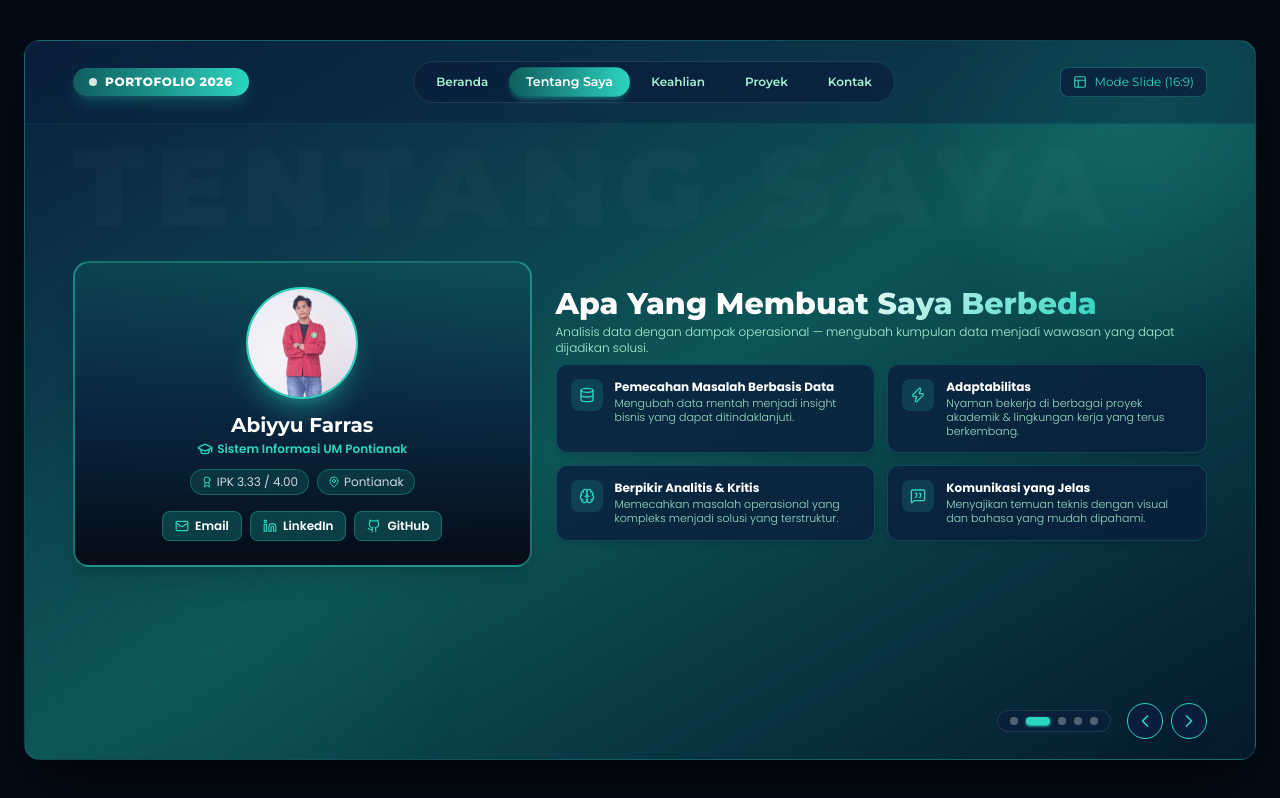
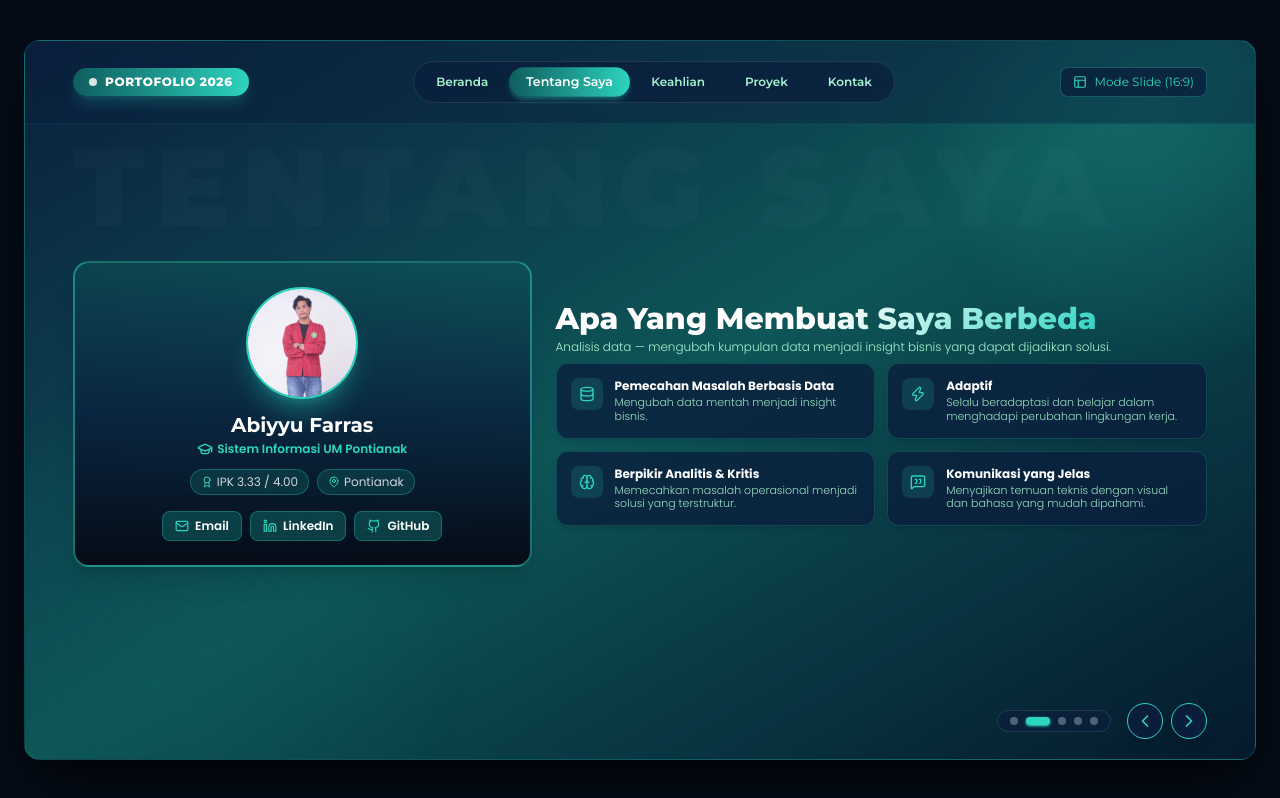
Before and after one commit to buburayam112/PortofolioAbiyu, a React (Vite) app: page / in a window 1280 px wide. Both pictures are taken after a click on the button "Tentang Saya". Built offline with nearby package versions, Linux system fonts and the light colour scheme; a web font is replaced by a local one.

Commit message:
Mengganti isi halaman about me agar terlihat profesional

```diff
--- a/src/components/AboutSlide.jsx
+++ b/src/components/AboutSlide.jsx
@@ -22,19 +22,19 @@ const values = [
     num: '01',
     icon: Database,
     title: 'Pemecahan Masalah Berbasis Data',
-    desc: 'Mengubah data mentah menjadi insight bisnis yang dapat ditindaklanjuti.',
+    desc: 'Mengubah data mentah menjadi insight bisnis.',
   },
   {
     num: '02',
     icon: Zap,
-    title: 'Adaptabilitas',
-    desc: 'Nyaman bekerja di berbagai proyek akademik & lingkungan kerja yang terus berkembang.',
+    title: 'Adaptif',
+    desc: 'Selalu beradaptasi dan belajar dalam menghadapi perubahan lingkungan kerja.',
   },
   {
     num: '03',
     icon: Brain,
     title: 'Berpikir Analitis & Kritis',
-    desc: 'Memecahkan masalah operasional yang kompleks menjadi solusi yang terstruktur.',
+    desc: 'Memecahkan masalah operasional menjadi solusi yang terstruktur.',
   },
   {
     num: '04',
@@ -128,7 +128,7 @@ const AboutSlide = () => {
               Apa Yang <span className="gradient-text">Membuat Saya Berbeda</span>
             </h2>
             <p className="text-xs text-[#A7F3D0] font-light mt-0.5">
-              Analisis data dengan dampak operasional — mengubah kumpulan data menjadi wawasan yang dapat dijadikan solusi.
+              Analisis data — mengubah kumpulan data menjadi insight bisnis yang dapat dijadikan solusi.
             </p>
           </div>
 
```
